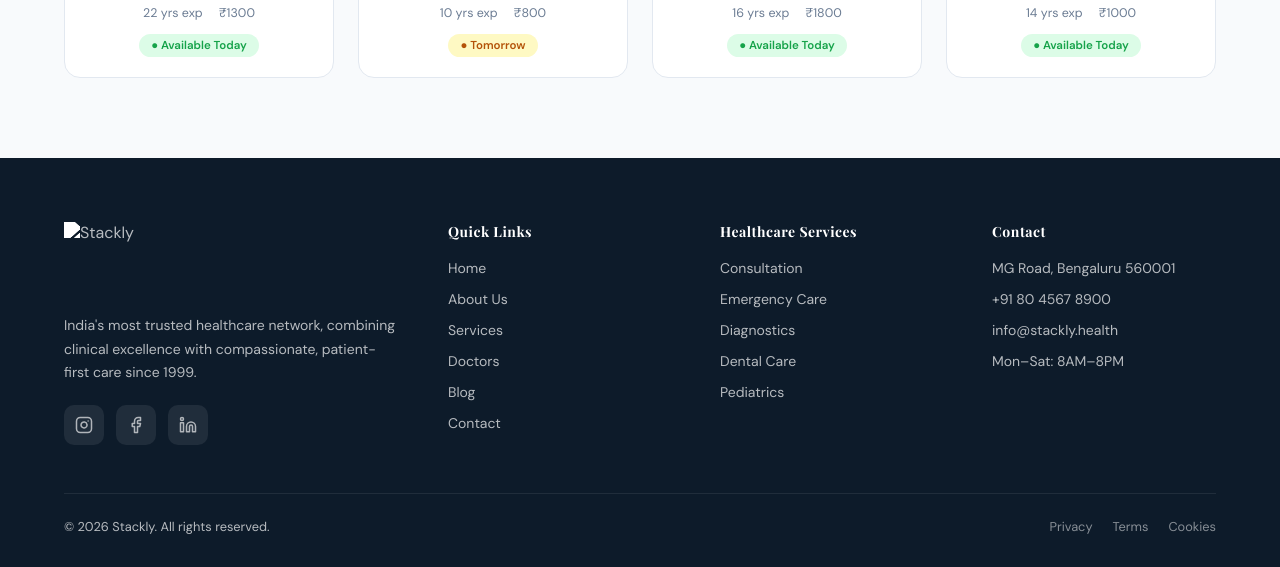
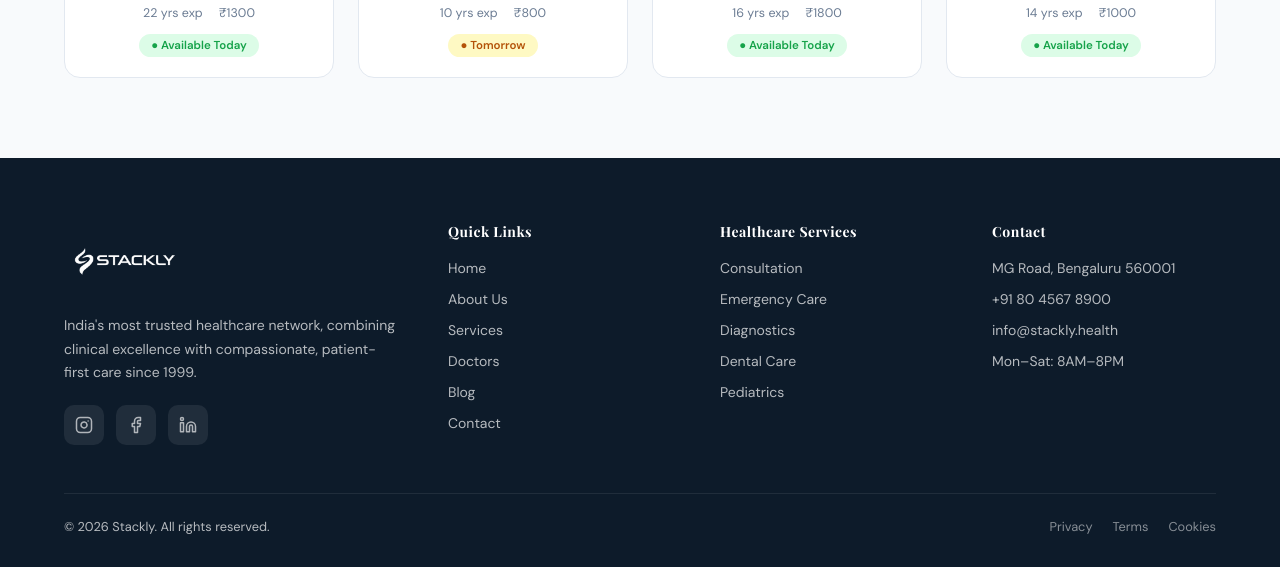
Before and after one commit to dineshsaripirala/Health-care25, a plain HTML site: page doctors.html in a window 1280 px wide. Shown: the part 1099-1666 px from the top of the page. Drawn offline with nearby package versions, Linux system fonts and the light colour scheme.

Commit message:
Update doctors.html

```diff
--- a/doctors.html
+++ b/doctors.html
@@ -96,7 +96,7 @@
   <div class="container">
     <div class="footer-grid">
       <div class="footer-brand">
-        <a href="index.html"><img src="images/stackly-logo.webp" alt="Stackly" class="footer-logo-img"></a>
+        <a href="index.html"><img src="stackly-logo.webp" alt="Stackly" class="footer-logo-img"></a>
         <p>India's most trusted healthcare network, combining clinical excellence with compassionate, patient-first care since 1999.</p>
         <div class="social-icons">
           <a href="404.html" class="social-icon" title="Instagram" aria-label="Instagram"><svg xmlns="http://www.w3.org/2000/svg" width="18" height="18" viewBox="0 0 24 24" fill="none" stroke="currentColor" stroke-width="2" stroke-linecap="round" stroke-linejoin="round"><rect x="2" y="2" width="20" height="20" rx="5" ry="5"/><path d="M16 11.37A4 4 0 1 1 12.63 8 4 4 0 0 1 16 11.37z"/><line x1="17.5" y1="6.5" x2="17.51" y2="6.5"/></svg></a>
```
